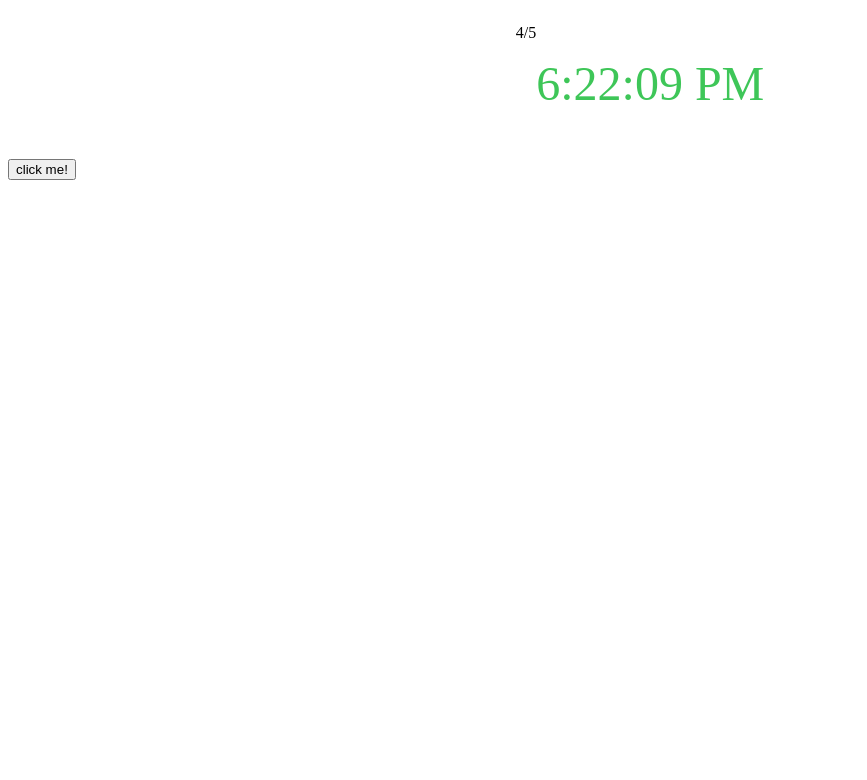
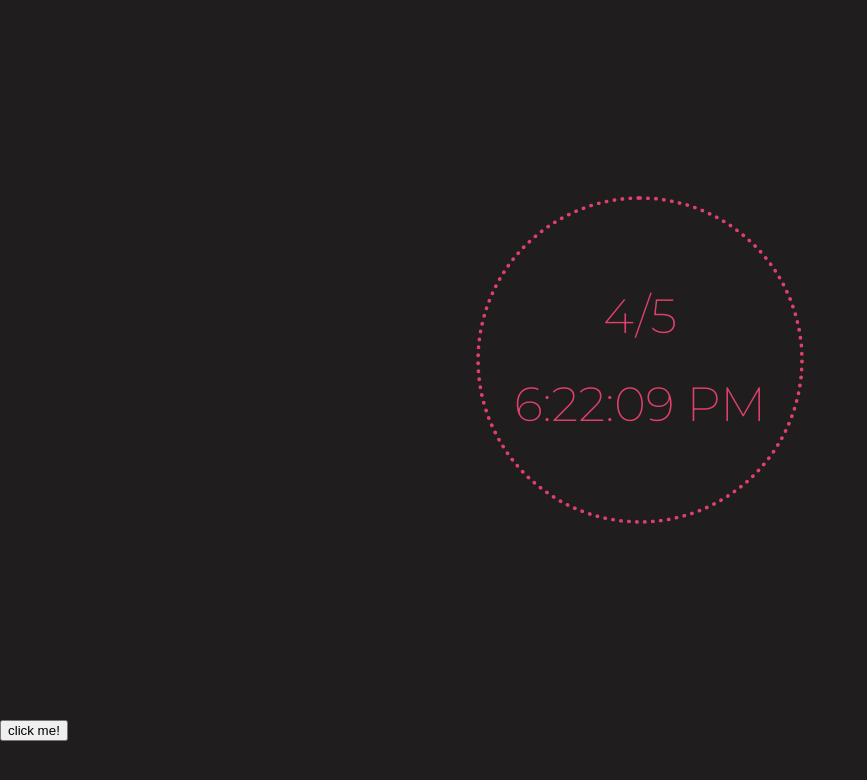
Before and after one commit to Dowwnfall/clock-site, a plain HTML site: page index.html in a window 1280 px wide. Shown: the whole page, without its empty margins (0-867 px from the left). Drawn offline with Linux system fonts and the light colour scheme.

Commit message:
Made site look a bit better with some css, and messed around with css variables

```diff
--- a/css/style.css
+++ b/css/style.css
@@ -1,8 +1,36 @@
+:root{
+  --bg-color: #1f1d1d;
+  --main-color: #df406b;
+  --main-font: 'Montserrat', sans-serif;
+}
+
+body{
+  margin:0;
+  background-color: var(--bg-color);
+}
+main{
+    display: flex;
+    justify-content: center;
+    align-content: center;
+    flex-direction: column;
+    margin: 0 auto;
+    height: 90vh;
+    font-family: var(--main-font);
+}
 section{
+  height: 20em;
+  width: 20em;
   display: flex;
   justify-content: center;
+  align-content: center;
+  flex-direction: column;
+  margin: 0 auto;
+  border: 4px dotted var(--main-color);
+  border-radius: 20em;
 }
-.clockdata {
-  color:#3ec658;
+.clockdata, .monthDay {
+  color:var(--main-color);
   font-size: 3em;
+  text-align: center;
+  margin: 15px 0;
 }
--- a/index.html
+++ b/index.html
@@ -2,15 +2,19 @@
 <html lang="en" dir="ltr">
   <head>
     <meta charset="utf-8">
-
+    <link rel="preconnect" href="https://fonts.gstatic.com">
+    <link href="https://fonts.googleapis.com/css2?family=Montserrat:wght@200&display=swap" rel="stylesheet">
     <link rel="stylesheet" href="css/style.css">
     <title>Clock</title>
   </head>
   <body>
-    <section>
-      <p class='monthDay'></p>
-      <p class="clockdata"></p>
-    </section>
+    <main>
+      <section>
+        <p class='monthDay'></p>
+        <p class="clockdata"></p>
+      </section>
+    </main>
+
     <button type="button" name="button" class="clickMe">click me!</button>
 
 
```
